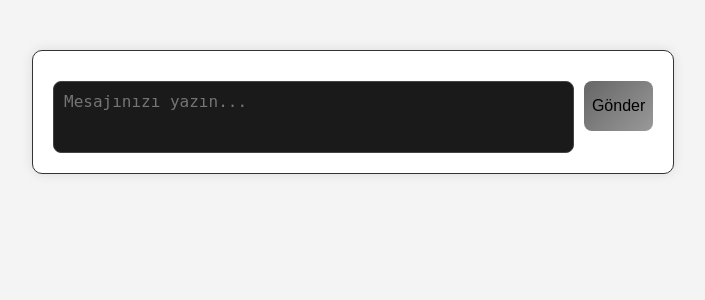
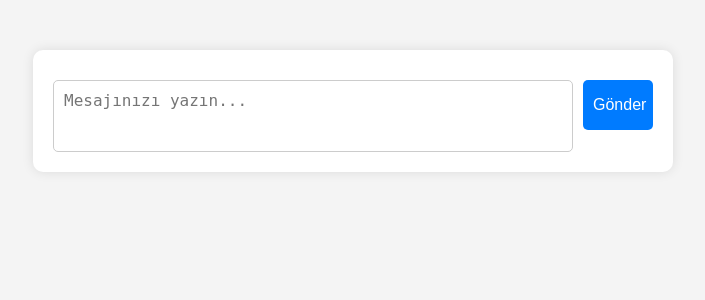
Before and after one commit to ahmetkrkyn0/chatbot-web, a Flask app: page / in a window 1280 px wide. Shown: the top 300 px of the page, without its empty margins (287-992 px from the left). Run offline with Flask 3, Linux system fonts and the light colour scheme.

Commit message:
Update style.css

```diff
--- a/static/style.css
+++ b/static/style.css
@@ -1,7 +1,6 @@
 body {
-    background-color: #000000;
-    color: #ffffff;
-    font-family: 'Courier New', monospace;
+    font-family: Arial, sans-serif;
+    background-color: #f5f5f5;
     margin: 0;
     padding: 0;
 }
@@ -9,11 +8,10 @@
 .chat-container {
     max-width: 700px;
     margin: 50px auto;
-    background-color: #111111;
-    border-radius: 12px;
+    background-color: #ffffff;
+    border-radius: 10px;
     padding: 20px;
-    box-shadow: 0 0 20px rgba(255, 0, 0, 0.1);
-    border: 1px solid #333;
+    box-shadow: 0 0 10px rgba(0, 0, 0, 0.1);
 }
 
 #chat-box {
@@ -25,88 +23,45 @@
 
 .user, .bot {
     margin: 10px 0;
-    padding: 12px;
+    padding: 10px;
     border-radius: 10px;
-    position: relative;
-    line-height: 1.5;
-    max-width: 90%;
-    white-space: pre-wrap;
+    max-width: 80%;
 }
 
 .user {
-    background: linear-gradient(135deg, #222, #444);
-    color: #00ffff;
+    background-color: #d1e7dd;
     align-self: flex-end;
     text-align: right;
     margin-left: auto;
 }
 
 .bot {
-    background: linear-gradient(135deg, #1a1a1a, #333);
-    color: #ffffff;
+    background-color: #f8d7da;
     align-self: flex-start;
     text-align: left;
     margin-right: auto;
 }
 
-.timestamp {
-    display: block;
-    font-size: 0.75em;
-    color: #888;
-    margin-top: 6px;
-}
-
 #user-input {
     width: calc(100% - 90px);
-    height: 50px;
-    resize: none;
     padding: 10px;
     font-size: 16px;
-    background-color: #1a1a1a;
-    color: white;
-    border: 1px solid #444;
-    border-radius: 8px;
+    border: 1px solid #ccc;
+    border-radius: 5px;
 }
 
 button {
     width: 70px;
-    height: 50px;
+    padding: 10px;
     font-size: 16px;
-    background: linear-gradient(135deg, #666, #999);
-    color: black;
+    background-color: #007bff;
+    color: white;
     border: none;
-    border-radius: 8px;
+    border-radius: 5px;
     cursor: pointer;
-    transition: 0.3s;
+    margin-left: 10px;
 }
 
 button:hover {
-    background: linear-gradient(135deg, #888, #bbb);
+    background-color: #0056b3;
 }
-
-.loader {
-    display: inline-block;
-    width: 10px;
-    height: 10px;
-    border: 2px solid #888;
-    border-top: 2px solid transparent;
-    border-radius: 50%;
-    animation: spin 0.6s linear infinite;
-    margin-left: 5px;
-}
-
-@keyframes spin {
-    to { transform: rotate(360deg); }
-}
-
-/* Scrollbar görünümü (isteğe bağlı) */
-#chat-box::-webkit-scrollbar {
-    width: 6px;
-}
-#chat-box::-webkit-scrollbar-thumb {
-    background: #555;
-    border-radius: 10px;
-}
-#chat-box::-webkit-scrollbar-track {
-    background: #222;
-}
```
